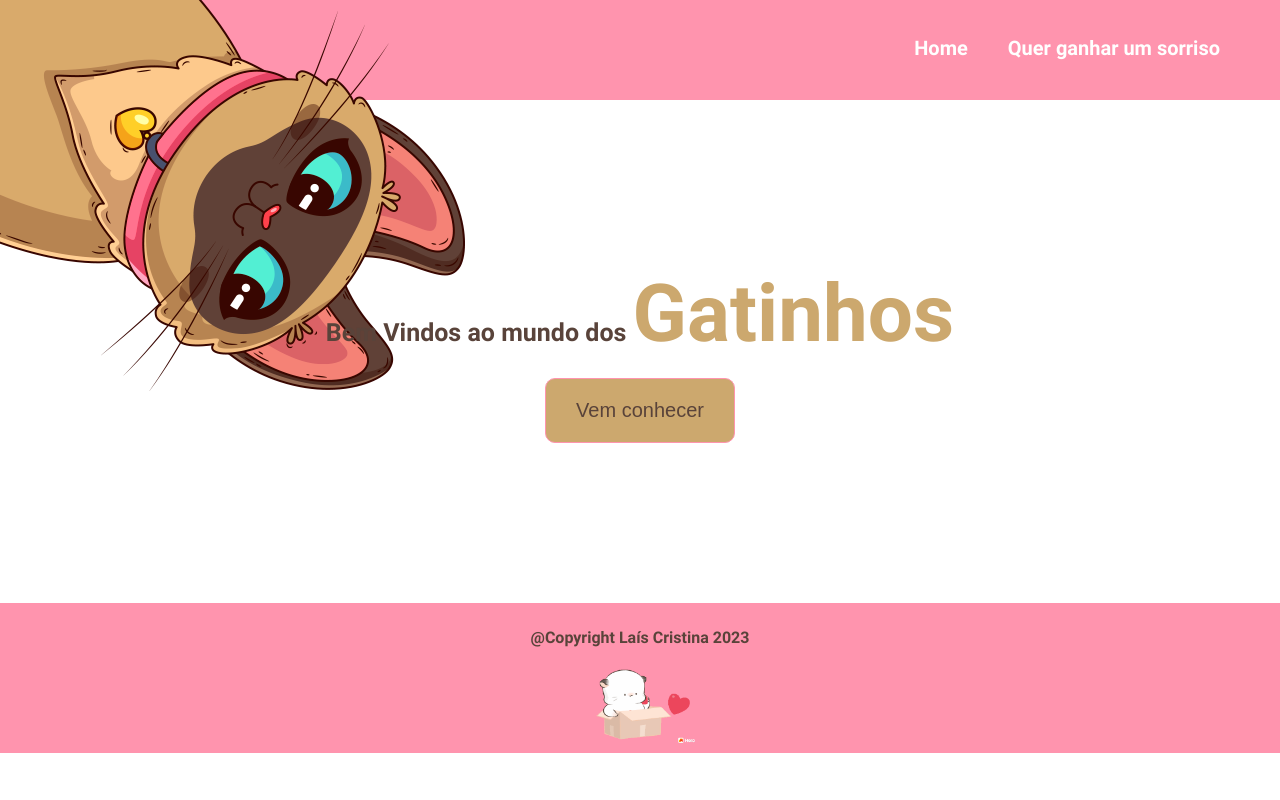
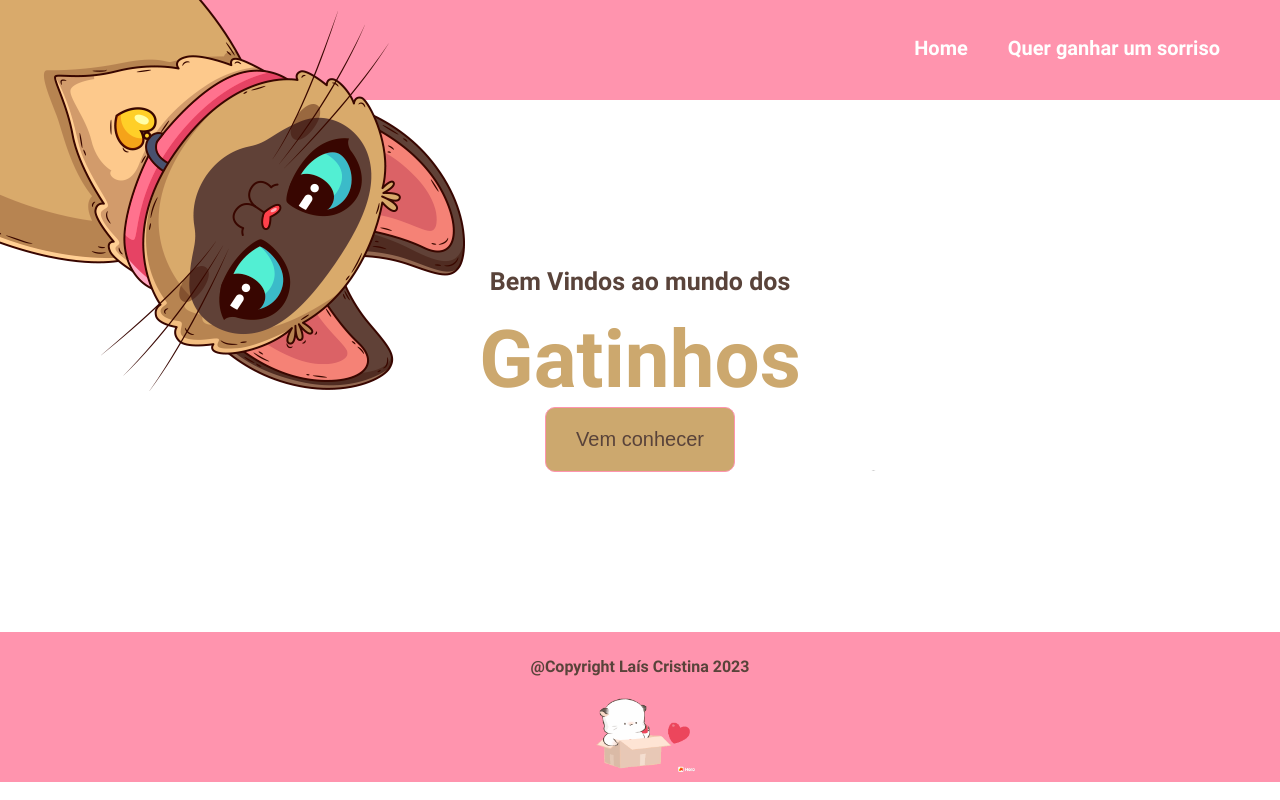
Before and after one commit to Laishyde/project-cute-cat, a React (Create React App) app: page / in a window 1280 px wide. Built offline with nearby package versions, Linux system fonts and the light colour scheme.

Commit message:
alterado span

```diff
--- a/src/Components/Container.js
+++ b/src/Components/Container.js
@@ -15,9 +15,7 @@ const Container = () => {
     <div className="content">
 
 
-
-
-        <h1>Bem Vindos ao mundo dos <span>Gatinhos</span></h1>
+      <h1>Bem Vindos ao mundo dos</h1> <span>Gatinhos</span>
       <Link to="/Painel">
       <button className='button'>Vem conhecer</button>
       </Link>
```
